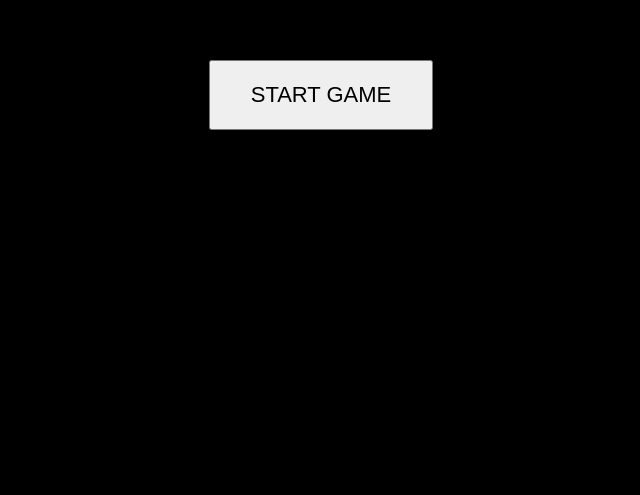
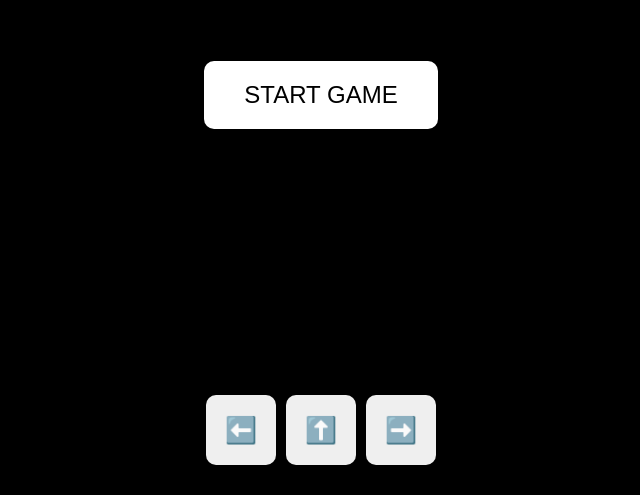
Before and after one commit to ww9007377-lang/dublin-hustle-3d, a plain HTML site: page index.html in a window 1280 px wide. Shown: the part 305-800 px from the top of the page, without its empty margins (319-959 px from the left). Drawn offline with nearby package versions, Linux system fonts and the light colour scheme.

Commit message:
fix full index file

```diff
--- a/index.html
+++ b/index.html
@@ -5,14 +5,19 @@
 <title>Dublin Hustle 3D</title>
 
 <style>
-body{margin:0;overflow:hidden;font-family:Arial}
+body{
+  margin:0;
+  overflow:hidden;
+  font-family:Arial;
+  background:black;
+}
 
-/* Loading screen */
 #loading{
   position:fixed;
   width:100%;
   height:100%;
-  background:black url("loading.png") center/cover no-repeat;
+  background:url('loading.png') center center no-repeat;
+  background-size:cover;
   display:flex;
   align-items:center;
   justify-content:center;
@@ -21,10 +26,12 @@ body{margin:0;overflow:hidden;font-family:Arial}
 
 #startBtn{
   padding:20px 40px;
-  font-size:22px;
+  font-size:24px;
+  border:none;
+  background:white;
+  border-radius:10px;
 }
 
-/* Mobile Controls */
 #controls{
   position:fixed;
   bottom:30px;
@@ -39,8 +46,11 @@ body{margin:0;overflow:hidden;font-family:Arial}
 #controls button{
   height:70px;
   font-size:26px;
-  opacity:0.8;
+  border-radius:10px;
+  border:none;
 }
+
+canvas{ display:none; }
 </style>
 </head>
 
@@ -50,22 +60,18 @@ body{margin:0;overflow:hidden;font-family:Arial}
   <button id="startBtn">START GAME</button>
 </div>
 
-<div id="controls" style="display:none;">
-  <button id="up">▲</button>
-  <button id="left">◀</button>
-  <button id="down">▼</button>
-  <button id="right">▶</button>
+<div id="controls">
+  <button id="left">⬅️</button>
+  <button id="up">⬆️</button>
+  <button id="right">➡️</button>
 </div>
 
 <script src="https://cdn.jsdelivr.net/npm/three@0.160.0/build/three.min.js"></script>
+
 <script>
-
-// ===== LOADING =====
 const startBtn = document.getElementById("startBtn");
 const loading = document.getElementById("loading");
-const controls = document.getElementById("controls");
 
-// ===== SCENE SETUP =====
 const scene = new THREE.Scene();
 scene.background = new THREE.Color(0xa0a0a0);
 
@@ -73,25 +79,40 @@ const camera = new THREE.PerspectiveCamera(75, window.innerWidth/window.innerHei
 const renderer = new THREE.WebGLRenderer();
 renderer.setSize(window.innerWidth, window.innerHeight);
 document.body.appendChild(renderer.domElement);
-renderer.domElement.style.display = "none";
 
-// Ground
-const ground = new THREE.Mesh(
-  new THREE.PlaneGeometry(500,500),
-  new THREE.MeshBasicMaterial({color:0x3b3b3b})
-);
-ground.rotation.x = -Math.PI/2;
-scene.add(ground);
+const light = new THREE.DirectionalLight(0xffffff,1);
+light.position.set(10,20,10);
+scene.add(light);
 
-// Player
-const player = new THREE.Mesh(
-  new THREE.BoxGeometry(2,2,2),
-  new THREE.MeshBasicMaterial({color:0x00ff00})
-);
-player.position.y = 1;
+const roadGeo = new THREE.PlaneGeometry(400,40);
+const roadMat = new THREE.MeshLambertMaterial({color:0x333333});
+const road = new THREE.Mesh(roadGeo,roadMat);
+road.rotation.x = -Math.PI/2;
+scene.add(road);
+
+const playerGeo = new THREE.BoxGeometry(2,4,2);
+const playerMat = new THREE.MeshLambertMaterial({color:0x00ff00});
+const player = new THREE.Mesh(playerGeo,playerMat);
+player.position.y = 2;
 scene.add(player);
 
-// ===== CAMERA FOLLOW =====
+let move = {left:false,right:false,up:false};
+
+document.getElementById("left").ontouchstart=()=>move.left=true;
+document.getElementById("left").ontouchend=()=>move.left=false;
+
+document.getElementById("right").ontouchstart=()=>move.right=true;
+document.getElementById("right").ontouchend=()=>move.right=false;
+
+document.getElementById("up").ontouchstart=()=>move.up=true;
+document.getElementById("up").ontouchend=()=>move.up=false;
+
+function updatePlayer(){
+  if(move.left) player.position.x -= 0.2;
+  if(move.right) player.position.x += 0.2;
+  if(move.up) player.position.z -= 0.2;
+}
+
 function updateCamera(){
   camera.position.x = player.position.x;
   camera.position.z = player.position.z + 20;
@@ -99,54 +120,19 @@ function updateCamera(){
   camera.lookAt(player.position);
 }
 
-// ===== ADVANCED CONTROLS =====
-const keys = {up:false,down:false,left:false,right:false};
-let moveSpeed = 0.2;
-let turnSpeed = 0.05;
-
-function setupButton(id, key){
-  const btn = document.getElementById(id);
-
-  btn.addEventListener("touchstart", e=>{
-    e.preventDefault();
-    keys[key]=true;
-  });
-  btn.addEventListener("touchend", ()=>keys[key]=false);
-  btn.addEventListener("mousedown", ()=>keys[key]=true);
-  btn.addEventListener("mouseup", ()=>keys[key]=false);
-}
-
-setupButton("up","up");
-setupButton("down","down");
-setupButton("left","left");
-setupButton("right","right");
-
-function updateMovement(){
-  if(keys.left) player.rotation.y += turnSpeed;
-  if(keys.right) player.rotation.y -= turnSpeed;
-
-  const forward = new THREE.Vector3(0,0,-1).applyQuaternion(player.quaternion);
-
-  if(keys.up) player.position.add(forward.clone().multiplyScalar(moveSpeed));
-  if(keys.down) player.position.add(forward.clone().multiplyScalar(-moveSpeed));
-}
-
-// ===== ANIMATE =====
 function animate(){
   requestAnimationFrame(animate);
-  updateMovement();
+  updatePlayer();
   updateCamera();
   renderer.render(scene,camera);
 }
 
-// ===== START GAME =====
 startBtn.onclick = ()=>{
   loading.style.display="none";
   renderer.domElement.style.display="block";
-  controls.style.display="grid";
   animate();
 };
+</script>
 
-</script>
 </body>
 </html>
```
